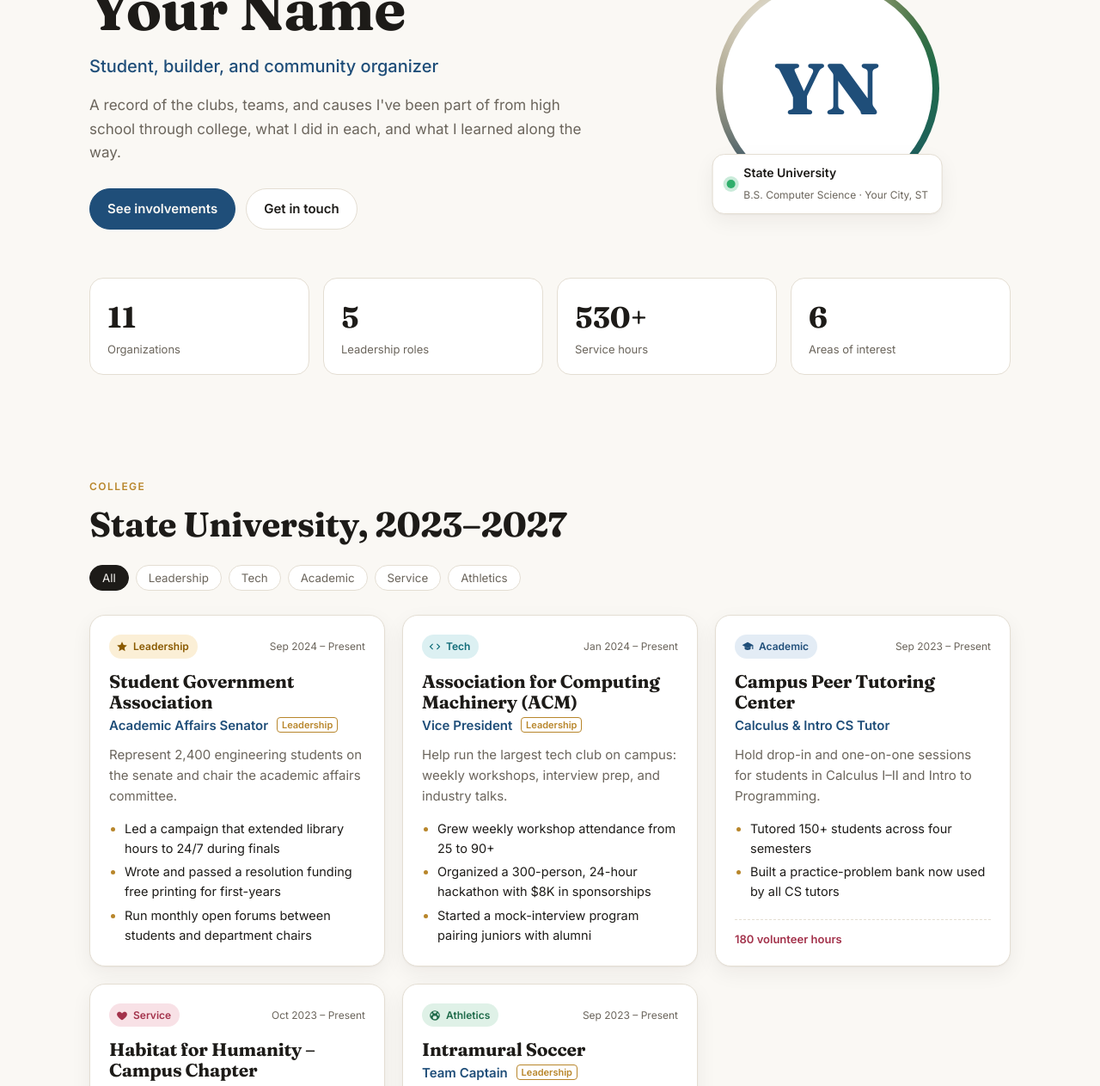
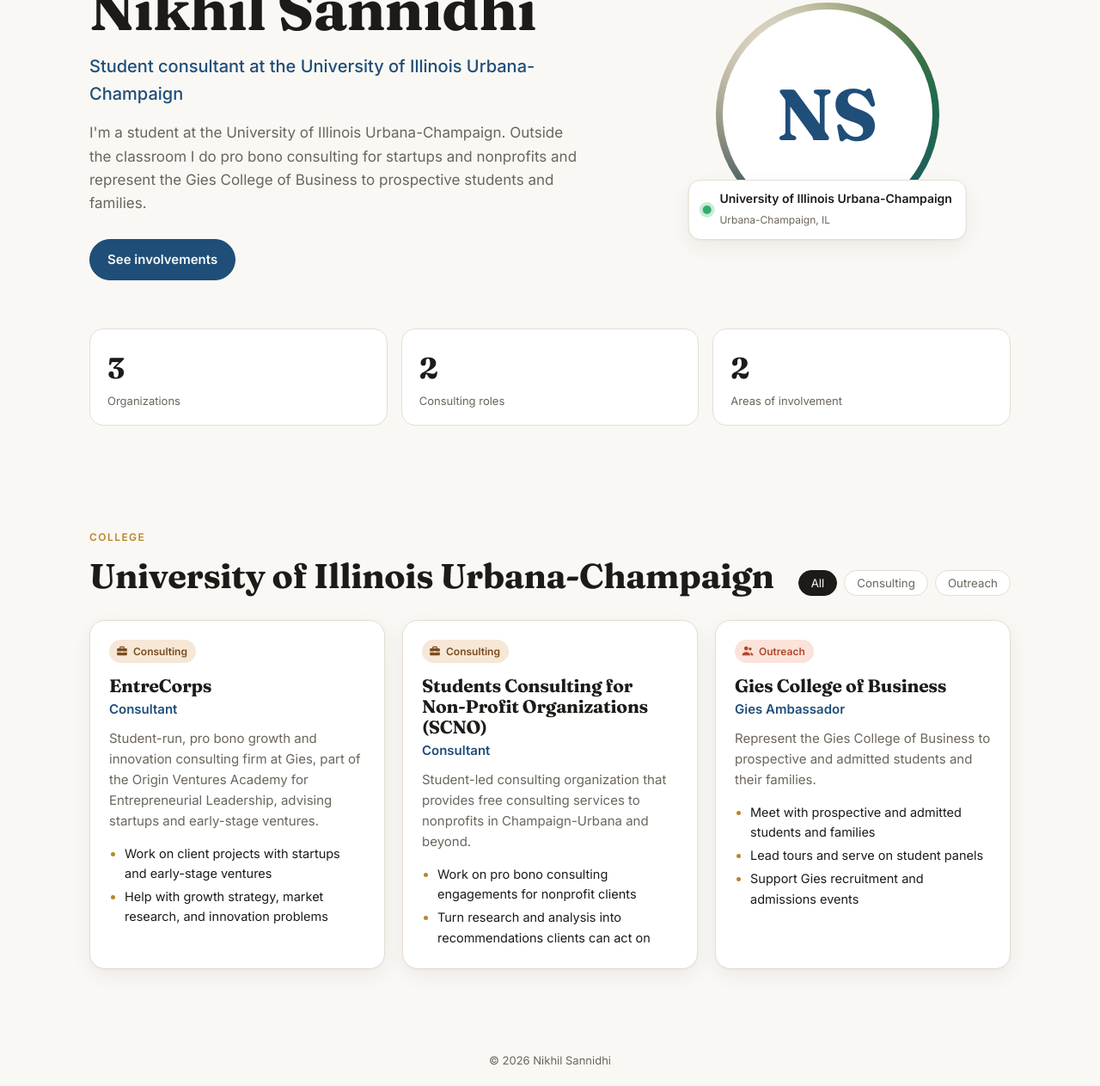
Before and after one commit to Nikhil-Sannidhi/project-profile, a plain HTML site: page index.html in a window 1280 px wide. Shown: the part 193-1456 px from the top of the page at 86% size. Drawn offline with Linux system fonts and the light colour scheme.

Commit message:
Personalize site for Nikhil Sannidhi
Replace sample content with EntreCorps, SCNO, and Gies Ambassador roles
at UIUC. Hide sections, stats, and contact links that have no data yet,
and add Consulting and Outreach categories.

Co-Authored-By: Claude Opus 5.5 <noreply@anthropic.com>
Claude-Session: https://claude.ai/code/session_01SgPyzMhAcse7iobPH7wj7d

```diff
--- a/assets/app.js
+++ b/assets/app.js
@@ -4,6 +4,13 @@
   const $ = (id) => document.getElementById(id);
   const esc = (s) =>
     String(s).replace(/[&<>"']/g, (c) => ({ "&": "&amp;", "<": "&lt;", ">": "&gt;", '"': "&quot;", "'": "&#39;" }[c]));
+  const join = (...parts) => parts.filter(Boolean).join(" · ");
+  const hideSection = (id) => {
+    const s = $(id);
+    if (s) s.hidden = true;
+    const link = document.querySelector(`.nav-links a[href="#${id}"]`);
+    if (link) link.hidden = true;
+  };
 
   const ICONS = {
     Leadership: '<path d="M12 2 15 8.5 22 9.3 16.8 14 18.2 21 12 17.5 5.8 21 7.2 14 2 9.3 9 8.5Z"/>',
@@ -12,40 +19,46 @@
     Service: '<path d="M12 21s-7.5-4.6-9.6-9.2C.9 8.4 3 4.5 6.7 4.5c2 0 3.5 1.1 5.3 3 1.8-1.9 3.3-3 5.3-3 3.7 0 5.8 3.9 4.3 7.3C19.5 16.4 12 21 12 21Z"/>',
     Arts: '<path d="M9 3v11.6A3.5 3.5 0 1 0 11 18V8h7V3H9Z"/>',
     Tech: '<path d="M8.6 16.6 4 12l4.6-4.6L7.2 6 1.2 12l6 6 1.4-1.4Zm6.8 0L20 12l-4.6-4.6L16.8 6l6 6-6 6-1.4-1.4Z"/>',
+    Consulting: '<path d="M9 3h6a2 2 0 0 1 2 2v2h3a2 2 0 0 1 2 2v4h-9v-1h-2v1H2V9a2 2 0 0 1 2-2h3V5a2 2 0 0 1 2-2Zm0 4h6V5H9v2Zm-7 8h9v1h2v-1h9v4a2 2 0 0 1-2 2H4a2 2 0 0 1-2-2v-4Z"/>',
+    Outreach: '<path d="M9 11a4 4 0 1 0 0-8 4 4 0 0 0 0 8Zm8 0a3 3 0 1 0 0-6 3 3 0 0 0 0 6ZM1 20c0-3.3 3.6-6 8-6s8 2.7 8 6v1H1v-1Zm17.5 1v-1c0-1.9-.8-3.6-2.1-4.9 3.6.3 6.6 2.4 6.6 4.9v1h-4.5Z"/>',
   };
   const icon = (cat) =>
     `<svg viewBox="0 0 24 24" width="20" height="20" aria-hidden="true" fill="currentColor">${ICONS[cat] || ICONS.Leadership}</svg>`;
 
   // Hero
   const initials = P.name.split(/\s+/).map((w) => w[0]).join("").slice(0, 2).toUpperCase();
-  document.title = `Involvements | ${P.name}`;
+  document.title = `${P.name} | Involvements`;
   $("brand").textContent = initials;
   $("initials").textContent = initials;
-  $("heroEyebrow").textContent = `${P.college} · Class of ${P.gradYear}`;
+  $("heroEyebrow").textContent = join(P.college, P.gradYear && `Class of ${P.gradYear}`);
   $("heroName").textContent = P.name;
   $("heroTagline").textContent = P.tagline;
   $("heroIntro").textContent = P.intro;
   $("cardSchool").textContent = P.college;
-  $("cardMajor").textContent = `${P.major} · ${P.location}`;
-  $("collegeTitle").textContent = `${P.college}, ${Number(P.hsGradYear)}–${P.gradYear}`;
-  $("hsTitle").textContent = `${P.highSchool}, class of ${P.hsGradYear}`;
+  $("cardMajor").textContent = join(P.major, P.location);
+  $("collegeTitle").textContent =
+    P.collegeStartYear && P.gradYear ? `${P.college}, ${P.collegeStartYear}–${P.gradYear}` : P.college;
+  $("hsTitle").textContent = join(P.highSchool, P.hsGradYear && `Class of ${P.hsGradYear}`);
 
-  // Stats
+  // Stats (zero-value stats are hidden)
   const all = [...D.college, ...D.highSchool];
+  const hours = all.reduce((n, x) => n + (x.hours || 0), 0);
   const stats = [
-    [all.length, "Organizations"],
-    [all.filter((x) => x.leader).length, "Leadership roles"],
-    [all.reduce((n, x) => n + (x.hours || 0), 0) + "+", "Service hours"],
-    [new Set(all.map((x) => x.category)).size, "Areas of interest"],
-  ];
-  $("stats").innerHTML = stats.map(([v, l]) => `<div><dt>${esc(l)}</dt><dd>${esc(v)}</dd></div>`).join("");
+    [all.length, all.length, "Organizations"],
+    [all.filter((x) => x.leader).length, all.filter((x) => x.leader).length, "Leadership roles"],
+    [all.filter((x) => x.category === "Consulting").length, all.filter((x) => x.category === "Consulting").length, "Consulting roles"],
+    [hours, hours + "+", "Service hours"],
+    [new Set(all.map((x) => x.category)).size, new Set(all.map((x) => x.category)).size, "Areas of involvement"],
+  ].filter(([n]) => n > 0);
+  $("stats").innerHTML = stats.map(([, v, l]) => `<div><dt>${esc(l)}</dt><dd>${esc(v)}</dd></div>`).join("");
 
   // Cards + filters
   function card(x) {
+    const dates = x.start ? `<span class="dates">${esc(x.start)}${x.end ? " – " + esc(x.end) : ""}</span>` : "";
     return `<article class="card" data-cat="${esc(x.category)}">
       <div class="card-top">
         <span class="badge cat-${esc(x.category.toLowerCase())}">${icon(x.category)}${esc(x.category)}</span>
-        <span class="dates">${esc(x.start)} – ${esc(x.end)}</span>
+        ${dates}
       </div>
       <h3>${esc(x.org)}</h3>
       <p class="role">${esc(x.role)}${x.leader ? ' <span class="lead">Leadership</span>' : ""}</p>
@@ -55,13 +68,15 @@
     </article>`;
   }
 
-  function renderGroup(key) {
-    const list = D[key];
+  function renderGroup(key, sectionId) {
+    const list = D[key] || [];
+    if (!list.length) return hideSection(sectionId);
     const grid = $(key + "Cards");
     grid.innerHTML = list.map(card).join("");
     const chipsEl = document.querySelector(`.chips[data-for="${key}"]`);
-    const cats = ["All", ...new Set(list.map((x) => x.category))];
-    chipsEl.innerHTML = cats
+    const cats = [...new Set(list.map((x) => x.category))];
+    if (cats.length < 2) { chipsEl.hidden = true; return; }
+    chipsEl.innerHTML = ["All", ...cats]
       .map((c, i) => `<button type="button" class="chip" aria-pressed="${i === 0}" data-cat="${esc(c)}">${esc(c)}</button>`)
       .join("");
     chipsEl.addEventListener("click", (e) => {
@@ -74,18 +89,21 @@
       });
     });
   }
-  renderGroup("college");
-  renderGroup("highSchool");
+  renderGroup("college", "college");
+  renderGroup("highSchool", "high-school");
 
-  // Timeline: leadership roles, newest first
-  const year = (s) => parseInt(String(s).match(/\d{4}/)?.[0] || "0", 10);
-  const leaders = [
+  // Timeline: dated entries, newest first (leadership roles only, if there are any)
+  const year = (s) => parseInt(String(s || "").match(/\d{4}/)?.[0] || "0", 10);
+  const dated = [
     ...D.college.map((x) => ({ ...x, level: "College" })),
     ...D.highSchool.map((x) => ({ ...x, level: "High School" })),
-  ]
-    .filter((x) => x.leader)
-    .sort((a, b) => year(b.start) - year(a.start));
-  $("timelineList").innerHTML = leaders
+  ].filter((x) => year(x.start));
+  const leaders = dated.filter((x) => x.leader);
+  const tl = (leaders.length ? leaders : dated).sort((a, b) => year(b.start) - year(a.start));
+  if (!tl.length) hideSection("timeline");
+  else {
+    $("timelineTitle").textContent = leaders.length ? "Leadership over the years" : "Over the years";
+    $("timelineList").innerHTML = tl
       .map(
         (x) => `<li>
           <span class="t-year">${esc(year(x.start))}</span>
@@ -96,13 +114,22 @@
         </li>`
       )
       .join("");
+  }
 
   // Contact
+  if (!P.email && !(P.links && P.links.length)) {
+    hideSection("contact");
+    $("contactBtn").hidden = true;
+  }
+  else {
+    if (P.email) {
       $("emailBtn").textContent = P.email;
       $("emailBtn").href = `mailto:${P.email}`;
-  $("linkList").innerHTML = P.links
+    } else $("emailBtn").hidden = true;
+    $("linkList").innerHTML = (P.links || [])
       .map((l) => `<li><a href="${esc(l.url)}" target="_blank" rel="noopener">${esc(l.label)} ↗</a></li>`)
       .join("");
+  }
   $("footerText").textContent = `© ${new Date().getFullYear()} ${P.name}`;
 
   // Theme toggle
--- a/assets/content.js
+++ b/assets/content.js
@@ -1,183 +1,83 @@
 /*
  * ─────────────────────────────────────────────────────────────
- *  EDIT THIS FILE to make the site yours.
+ *  EDIT THIS FILE to update the site.
  *  Everything on the page is generated from the data below.
- *  Replace the sample entries with your real involvements.
  * ─────────────────────────────────────────────────────────────
  *
  *  Fields for each involvement:
  *    org          Organization / club / team name
  *    role         Your title or position
- *    start, end   Display dates, e.g. "Sep 2023", "Present"
- *    category     One of: Leadership, Academic, Athletics, Service, Arts, Tech
+ *    start, end   Optional display dates, e.g. "Sep 2024", "Present"
+ *                 (adding dates turns on the Timeline section)
+ *    category     Consulting, Outreach, Leadership, Academic, Athletics, Service, Arts, Tech
  *    leader       true if this was a leadership position (counts in the stats)
  *    hours        Optional – service/volunteer hours (summed in the stats)
  *    summary      One or two sentences about what you did
- *    highlights   Bullet points: wins, results, things you built or led
+ *    highlights   Bullet points – replace with your own projects, clients and results
+ *
+ *  Empty sections (e.g. highSchool: []) and empty contact details are hidden.
  */
 
 window.PROFILE = {
-  name: "Your Name",
-  tagline: "Student, builder, and community organizer",
+  name: "Nikhil Sannidhi",
+  tagline: "Student consultant at the University of Illinois Urbana-Champaign",
   intro:
-    "A record of the clubs, teams, and causes I've been part of from high school through college, what I did in each, and what I learned along the way.",
-  college: "State University",
-  major: "B.S. Computer Science",
-  gradYear: "2027",
-  highSchool: "Lincoln High School",
-  hsGradYear: "2023",
-  location: "Your City, ST",
-  email: "you@example.com",
+    "I'm a student at the University of Illinois Urbana-Champaign. Outside the classroom I do pro bono consulting for startups and nonprofits and represent the Gies College of Business to prospective students and families.",
+  college: "University of Illinois Urbana-Champaign",
+  major: "",          // e.g. "B.S. Finance"
+  gradYear: "",       // e.g. "2028"
+  collegeStartYear: "", // e.g. "2024"
+  highSchool: "",
+  hsGradYear: "",
+  location: "Urbana-Champaign, IL",
+  email: "",          // e.g. "nikhil@example.com"
   links: [
-    { label: "LinkedIn", url: "https://www.linkedin.com/" },
-    { label: "GitHub", url: "https://github.com/" },
-    { label: "Résumé (PDF)", url: "#" },
+    // { label: "LinkedIn", url: "https://www.linkedin.com/in/your-handle" },
+    // { label: "Résumé (PDF)", url: "resume.pdf" },
   ],
 };
 
 window.INVOLVEMENTS = {
   college: [
     {
-      org: "Student Government Association",
-      role: "Academic Affairs Senator",
-      start: "Sep 2024",
-      end: "Present",
-      category: "Leadership",
-      leader: true,
+      org: "EntreCorps",
+      role: "Consultant",
+      category: "Consulting",
+      leader: false,
       summary:
-        "Represent 2,400 engineering students on the senate and chair the academic affairs committee.",
+        "Student-run, pro bono growth and innovation consulting firm at Gies, part of the Origin Ventures Academy for Entrepreneurial Leadership, advising startups and early-stage ventures.",
       highlights: [
-        "Led a campaign that extended library hours to 24/7 during finals",
-        "Wrote and passed a resolution funding free printing for first-years",
-        "Run monthly open forums between students and department chairs",
+        "Work on client projects with startups and early-stage ventures",
+        "Help with growth strategy, market research, and innovation problems",
       ],
     },
     {
-      org: "Association for Computing Machinery (ACM)",
-      role: "Vice President",
-      start: "Jan 2024",
-      end: "Present",
-      category: "Tech",
-      leader: true,
+      org: "Students Consulting for Non-Profit Organizations (SCNO)",
+      role: "Consultant",
+      category: "Consulting",
+      leader: false,
       summary:
-        "Help run the largest tech club on campus: weekly workshops, interview prep, and industry talks.",
+        "Student-led consulting organization that provides free consulting services to nonprofits in Champaign-Urbana and beyond.",
       highlights: [
-        "Grew weekly workshop attendance from 25 to 90+",
-        "Organized a 300-person, 24-hour hackathon with $8K in sponsorships",
-        "Started a mock-interview program pairing juniors with alumni",
+        "Work on pro bono consulting engagements for nonprofit clients",
+        "Turn research and analysis into recommendations clients can act on",
       ],
     },
     {
-      org: "Campus Peer Tutoring Center",
-      role: "Calculus & Intro CS Tutor",
-      start: "Sep 2023",
-      end: "Present",
-      category: "Academic",
+      org: "Gies College of Business",
+      role: "Gies Ambassador",
+      category: "Outreach",
       leader: false,
-      hours: 180,
       summary:
-        "Hold drop-in and one-on-one sessions for students in Calculus I–II and Intro to Programming.",
+        "Represent the Gies College of Business to prospective and admitted students and their families.",
       highlights: [
-        "Tutored 150+ students across four semesters",
-        "Built a practice-problem bank now used by all CS tutors",
+        "Meet with prospective and admitted students and families",
+        "Lead tours and serve on student panels",
+        "Support Gies recruitment and admissions events",
       ],
-    },
-    {
-      org: "Habitat for Humanity – Campus Chapter",
-      role: "Build Team Volunteer",
-      start: "Oct 2023",
-      end: "Present",
-      category: "Service",
-      leader: false,
-      hours: 120,
-      summary: "Volunteer on weekend home builds and the annual spring-break build trip.",
-      highlights: [
-        "Helped complete three homes for local families",
-        "Coordinated carpools and tools for a 20-person build day",
-      ],
-    },
-    {
-      org: "Intramural Soccer",
-      role: "Team Captain",
-      start: "Sep 2023",
-      end: "Present",
-      category: "Athletics",
-      leader: true,
-      summary: "Captain a co-ed intramural team that plays fall and spring seasons.",
-      highlights: ["League champions, Spring 2025", "Recruited and organized a 16-player roster"],
     },
   ],
 
-  highSchool: [
-    {
-      org: "FIRST Robotics Team",
-      role: "Team Captain & Lead Programmer",
-      start: "Sep 2020",
-      end: "May 2023",
-      category: "Tech",
-      leader: true,
-      summary:
-        "Led a 30-member team designing, building, and programming a competition robot each season.",
-      highlights: [
-        "Regional finalists two years in a row",
-        "Wrote the autonomous routine that scored our highest-ever match",
-        "Mentored middle-school students at a summer robotics camp",
-      ],
-    },
-    {
-      org: "National Honor Society",
-      role: "Chapter President",
-      start: "Sep 2021",
-      end: "May 2023",
-      category: "Leadership",
-      leader: true,
-      hours: 90,
-      summary: "Ran meetings, service projects, and the peer tutoring program for 85 members.",
-      highlights: [
-        "Organized a school-wide food drive that collected 4,000 lbs",
-        "Launched free after-school homework help for underclassmen",
-      ],
-    },
-    {
-      org: "Varsity Tennis",
-      role: "Varsity Player",
-      start: "Mar 2020",
-      end: "May 2023",
-      category: "Athletics",
-      leader: false,
-      summary: "Four-year member, playing first doubles my junior and senior years.",
-      highlights: ["All-Conference Second Team, 2022", "Team Sportsmanship Award, 2023"],
-    },
-    {
-      org: "Model United Nations",
-      role: "Delegate",
-      start: "Sep 2020",
-      end: "May 2022",
-      category: "Academic",
-      leader: false,
-      summary: "Represented assigned countries at regional and state conferences.",
-      highlights: ["Best Delegate, State MUN Conference 2022", "Honorable Mention, Regional MUN 2021"],
-    },
-    {
-      org: "Jazz Band",
-      role: "Alto Saxophone",
-      start: "Sep 2019",
-      end: "May 2021",
-      category: "Arts",
-      leader: false,
-      summary: "Performed at school concerts, community events, and the district jazz festival.",
-      highlights: ["Superior rating at District Jazz Festival 2021"],
-    },
-    {
-      org: "Local Public Library",
-      role: "Teen Volunteer",
-      start: "Jun 2019",
-      end: "Aug 2022",
-      category: "Service",
-      leader: false,
-      hours: 140,
-      summary: "Helped run the summer reading program and taught weekly basic-computer classes for seniors.",
-      highlights: ["Taught 40+ seniors to use email and video calls"],
-    },
-  ],
+  // Add high school involvements here – the section appears automatically.
+  highSchool: [],
 };
--- a/assets/styles.css
+++ b/assets/styles.css
@@ -15,6 +15,8 @@
   --c-service: #a3324b;    --c-service-bg: #f8e1e6;
   --c-arts: #6b3fa0;       --c-arts-bg: #ece3f6;
   --c-tech: #0f6b78;       --c-tech-bg: #dcf0f2;
+  --c-consulting: #7a4b1e; --c-consulting-bg: #f6e7d6;
+  --c-outreach: #b2462a;   --c-outreach-bg: #fbe3da;
   color-scheme: light;
 }
 @media (prefers-color-scheme: dark) {
@@ -28,6 +30,8 @@
     --c-service: #f19bb0;    --c-service-bg: #42202a;
     --c-arts: #c5a5ef;       --c-arts-bg: #2f2442;
     --c-tech: #7fd3de;       --c-tech-bg: #173a3f;
+    --c-consulting: #e8b98a; --c-consulting-bg: #3b2a1a;
+    --c-outreach: #f3a58f;   --c-outreach-bg: #40221a;
     color-scheme: dark;
   }
 }
@@ -41,6 +45,8 @@
   --c-service: #f19bb0;    --c-service-bg: #42202a;
   --c-arts: #c5a5ef;       --c-arts-bg: #2f2442;
   --c-tech: #7fd3de;       --c-tech-bg: #173a3f;
+  --c-consulting: #e8b98a; --c-consulting-bg: #3b2a1a;
+  --c-outreach: #f3a58f;   --c-outreach-bg: #40221a;
   color-scheme: dark;
 }
 
@@ -164,3 +170,8 @@ a { color: var(--accent); }
 .links a:hover { opacity: 1; text-decoration: underline; }
 
 .footer { padding: 24px 0; color: var(--muted); font-size: 13px; text-align: center; }
+.cat-consulting { color: var(--c-consulting); background: var(--c-consulting-bg); }
+.cat-outreach { color: var(--c-outreach); background: var(--c-outreach-bg); }
+[hidden] { display: none !important; }
+.stats { grid-template-columns: repeat(auto-fit, minmax(180px, 1fr)); }
+@media (max-width: 860px) { .stats { grid-template-columns: repeat(auto-fit, minmax(100px, 1fr)); gap: 10px; } .stats div { padding: 14px; } .stats dd { font-size: 28px; } }
--- a/index.html
+++ b/index.html
@@ -3,7 +3,7 @@
 <head>
   <meta charset="utf-8" />
   <meta name="viewport" content="width=device-width, initial-scale=1" />
-  <title>Involvements | Your Name</title>
+  <title>Nikhil Sannidhi | Involvements</title>
   <meta name="description" content="My high school and college clubs, teams, leadership roles, and service." />
   <link rel="preconnect" href="https://fonts.googleapis.com" />
   <link rel="preconnect" href="https://fonts.gstatic.com" crossorigin />
@@ -16,7 +16,7 @@
 <body>
   <header class="nav">
     <div class="wrap nav-inner">
-      <a class="brand" href="#top" id="brand">YN</a>
+      <a class="brand" href="#top" id="brand">NS</a>
       <nav class="nav-links" aria-label="Sections">
         <a href="#college">College</a>
         <a href="#high-school">High School</a>
@@ -39,7 +39,7 @@
           <p class="intro" id="heroIntro"></p>
           <div class="hero-cta">
             <a class="btn primary" href="#college">See involvements</a>
-            <a class="btn" href="#contact">Get in touch</a>
+            <a class="btn" id="contactBtn" href="#contact">Get in touch</a>
           </div>
         </div>
         <div class="portrait" aria-hidden="true">
@@ -89,7 +89,7 @@
         <div class="section-head">
           <div>
             <p class="eyebrow">Timeline</p>
-            <h2>Leadership over the years</h2>
+            <h2 id="timelineTitle">Leadership over the years</h2>
           </div>
         </div>
         <ol class="timeline" id="timelineList"></ol>
```
Also changed, not shown: screenshots/01-desktop-home.png, screenshots/02-desktop-full-page.png, screenshots/03-college-section.png, screenshots/04-dark-mode.png, screenshots/05-mobile.png, 2 other files. Lines whose indentation alone changed are shown as unchanged.
